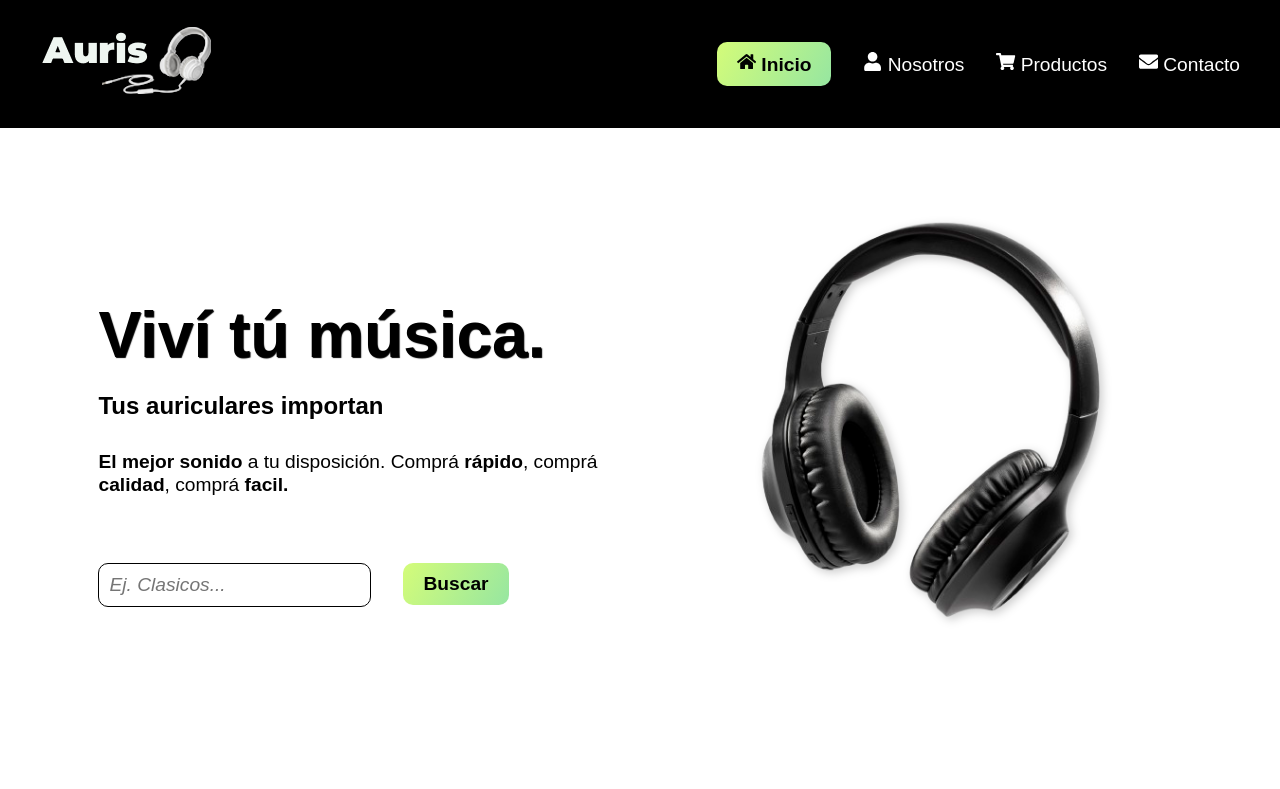
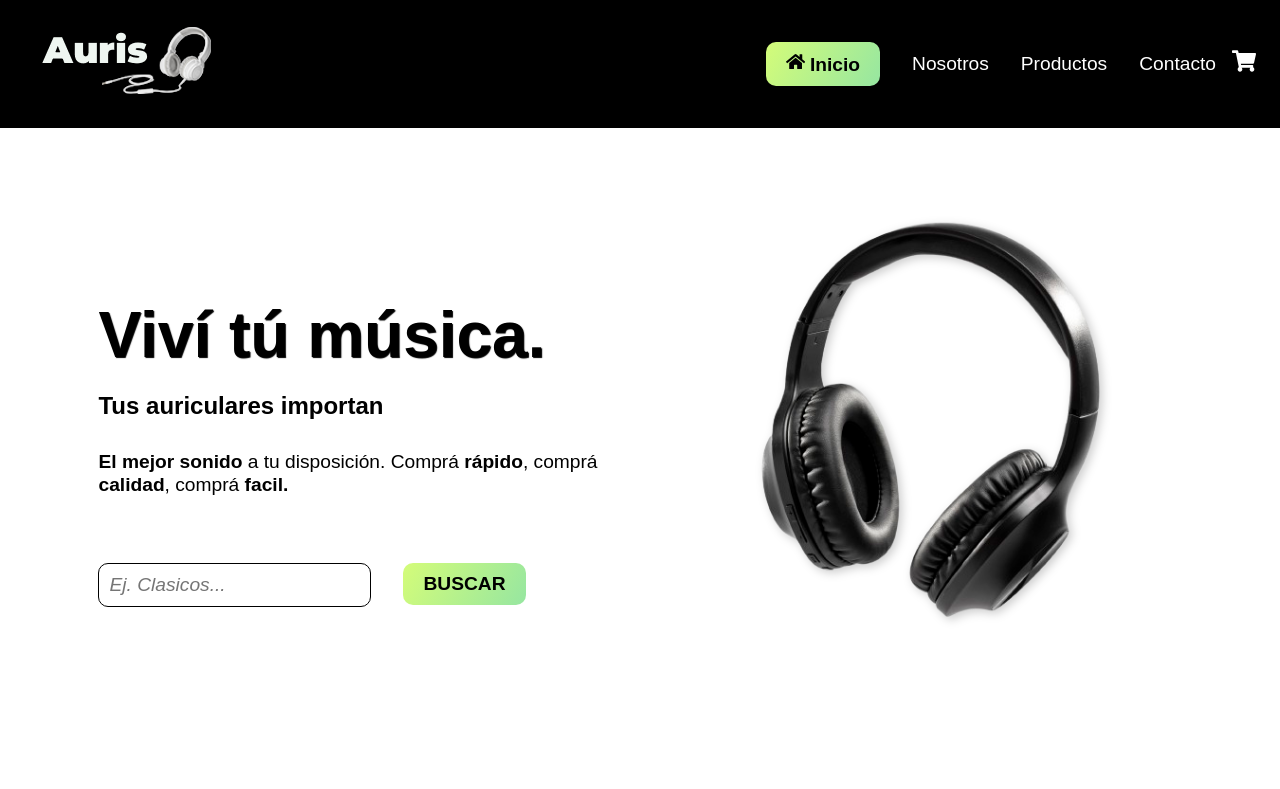
Before and after one commit to MicaBahurlet/CRUD-shoes, a React (Vite) app: page / in a window 1280 px wide. Shown: the top 789 px of the page. Built offline with nearby package versions, Linux system fonts and the light colour scheme.

Commit message:
Style Nav begin cart

```diff
--- a/src/components/hero/Hero.jsx
+++ b/src/components/hero/Hero.jsx
@@ -69,7 +69,7 @@ const Hero = ({doScroll}) => {
                 disabled={!value}
 
 
-              >Buscar</BotonInput>
+              >BUSCAR</BotonInput>
           </ImputContainerStyles>
 
         </HeroTextContainerStyles>
--- a/src/components/navbar/NavBar.jsx
+++ b/src/components/navbar/NavBar.jsx
@@ -5,6 +5,8 @@ import { useNavbarContext } from './NavbarContext'; //importo el contexto
 import LogoImg from '../../data/imgProducts/Logo7.png';
 
 import  { FaUser, FaHome, FaShoppingCart, FaEnvelope,  } from 'react-icons/fa';
+
+// import CartIcon from './CartIcon/CartIcon';
 
 
 
@@ -34,23 +36,28 @@ const Navbar = () => {
           <NavLink
               className={({ isActive }) => isActive ? 'active' : ''}
              to="/about" onClick={closeMenu}>
-              <FaUser className='IconsNav'/>
+              {/* <FaUser className='IconsNav'/> */}
               Nosotros
           </NavLink>
 
           <NavLink
               className={({ isActive }) => isActive ? 'active' : ''}
               to="/products" onClick={closeMenu}>
-              <FaShoppingCart className='IconsNav'/>
+              {/* <FaShoppingCart className='IconsNav'/> */}
               Productos
           </NavLink>
 
           <NavLink
               className={({ isActive }) => isActive ? 'active' : ''}
              to="/contact" onClick={closeMenu}>
-              <FaEnvelope className='IconsNav'/>
+              {/* <FaEnvelope className='IconsNav'/> */}
               Contacto
           </NavLink>
+
+          <CartNavStyled>
+               <FaShoppingCart/>
+          </CartNavStyled>
+
 
 
 
@@ -72,7 +79,7 @@ const Nav = styled.nav`
   padding: 1rem 1.5rem;
   background-color: black;
   color: white;
-  gap: 2.5rem;
+  gap: 3rem;
   height: 6rem;
 
 
@@ -252,4 +259,27 @@ const Menu = styled.div`
   }
 `;
 
+export const CartNavStyled = styled.div`
+  position: relative;
+  cursor: pointer;
+  font-size: x-large;
+
+  span {
+    position: absolute;
+    top: 0;
+
+    height: 20px;
+    width: 20px;
+    text-align: center;
+
+
+
+    border-radius: 1rem;
+    border: 1px solid white;
+    color: white;
+    background-color: red;
+    font-size: 0.9rem;
+  }
+`;
+
 export default Navbar;
--- a/src/pags/Products/Product.js
+++ b/src/pags/Products/Product.js
@@ -151,7 +151,7 @@ export const BotonsWrapper = styled.div`
     margin: 1rem auto;
 `;
 
-export const Boton = styled.button`
+export const Boton = styled.div`
     display: flex;
     justify-content: center;
     align-items: center;
@@ -165,10 +165,11 @@ export const Boton = styled.button`
     color: black;
     filter: drop-shadow(3px 3px 5px rgba(0, 0, 0, 0.2));
     font-size: 1.2rem;
-    font-weight: 200;
+    font-weight: 500;
+    font-family: var(--font-family) ;
 `;
 
-export const BotonVerMenos = styled.button`
+export const BotonVerMenos = styled.div`
     display: flex;
     justify-content: center;
     align-items: center;
@@ -180,6 +181,7 @@ export const BotonVerMenos = styled.button`
     cursor: pointer;
     color: black;
     font-size: 1.2rem;
-    font-weight: 200;
+    font-weight: 500;
     border: 1px solid black;
+    font-family: var(--font-family) ;
 `;
```
